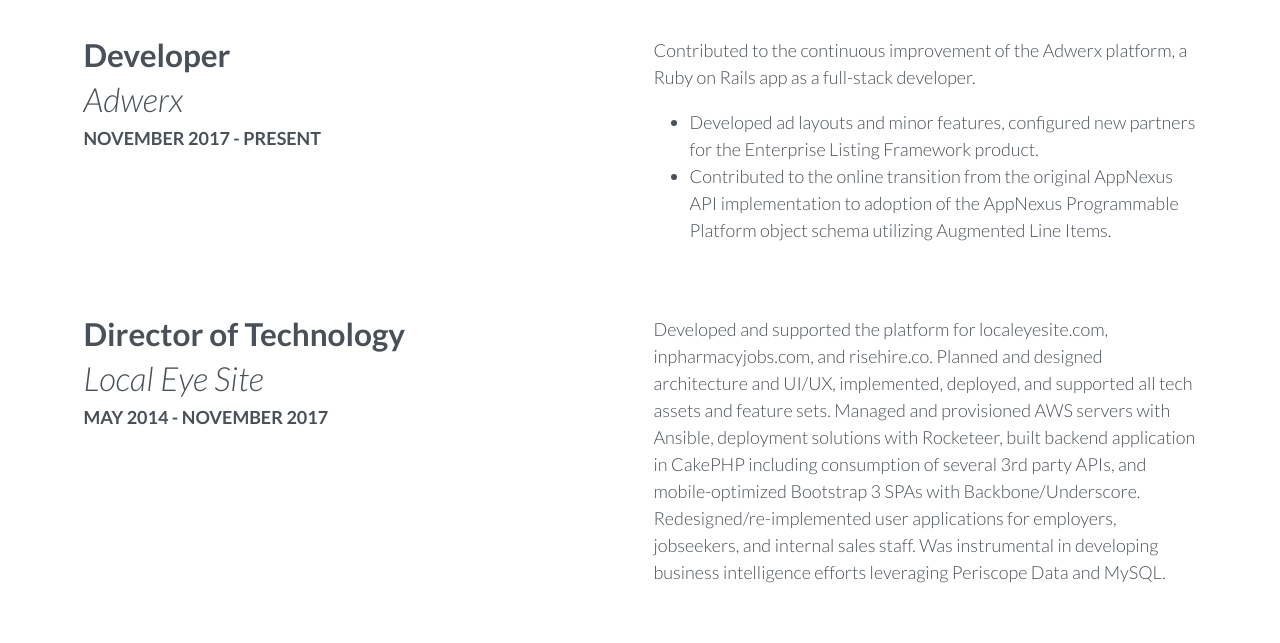
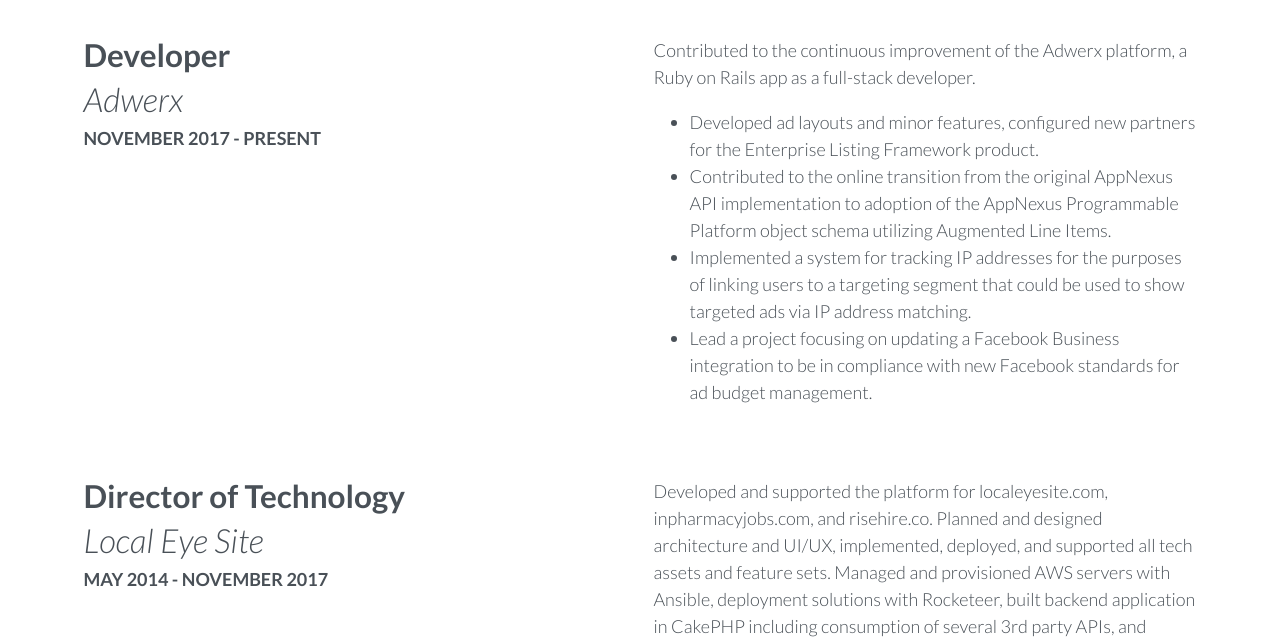
Before and after one commit to cameronlockey/cameronlockey.com, a Rails app: template app/views/pages/home.html.erb in a window 1280 px wide. Shown: the part 976-1619 px from the top of the page. Run offline with Rails 7, Linux system fonts and the light colour scheme; the template is opened without the code that fills it, so the values that code supplies are empty; style sheets or scripts are compiled from the project's sources; some libraries are stand-ins or nearby versions; some web fonts are replaced.

Commit message:
Updated Adwerx experience

```diff
--- a/app/views/pages/home.html.erb
+++ b/app/views/pages/home.html.erb
@@ -67,6 +67,14 @@
                 <li>
                   Contributed to the online transition from the original AppNexus API implementation to adoption of the AppNexus Programmable Platform
                   object schema utilizing Augmented Line Items.
+                </li>
+                <li>
+                  Implemented a system for tracking IP addresses for the purposes of linking users to a targeting segment
+                  that could be used to show targeted ads via IP address matching.
+                </li>
+                <li>
+                  Lead a project focusing on updating a Facebook Business integration to be in compliance with new
+                  Facebook standards for ad budget management.
                 </li>
               </u>
             </div>
```
Also changed, not shown: 2 other files.
